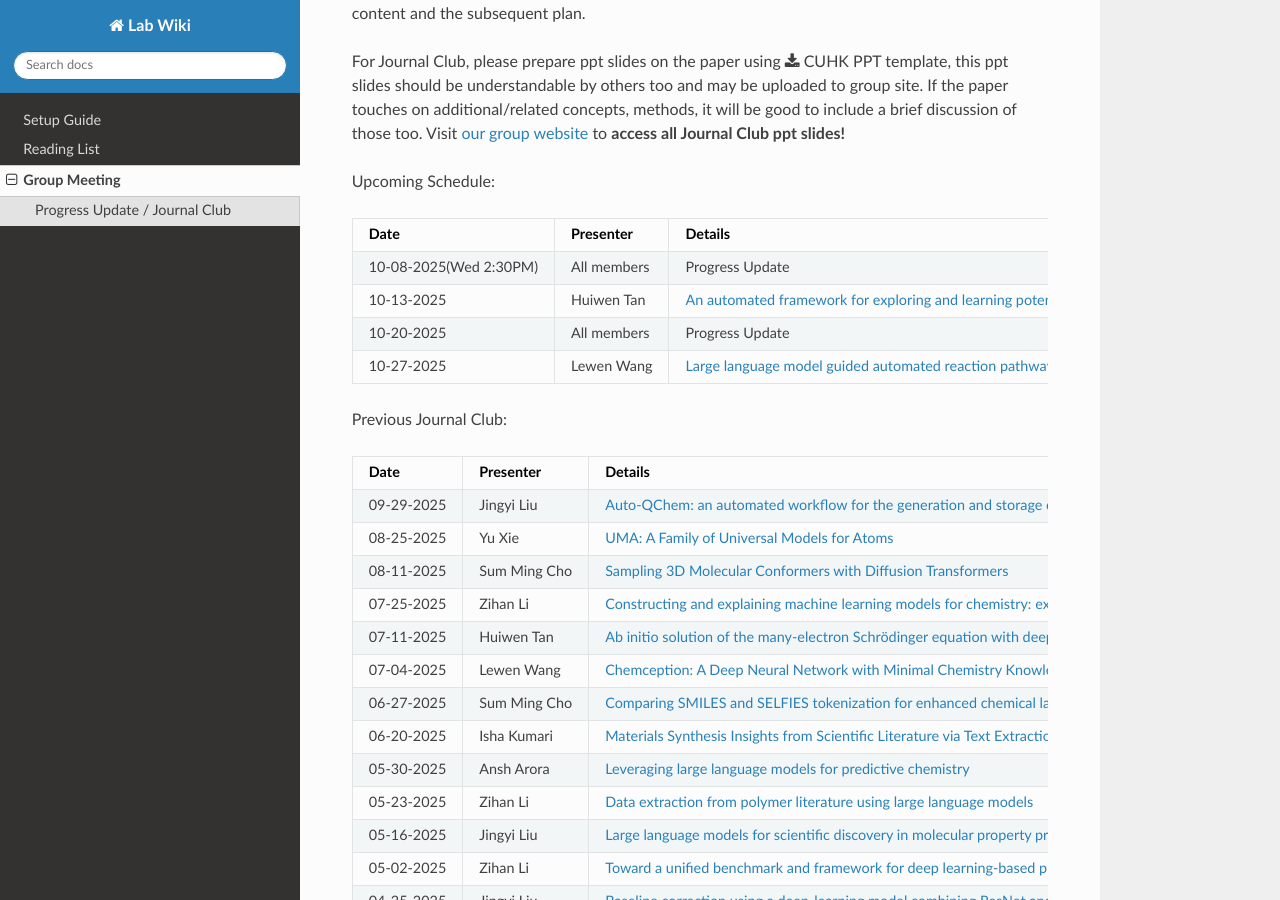
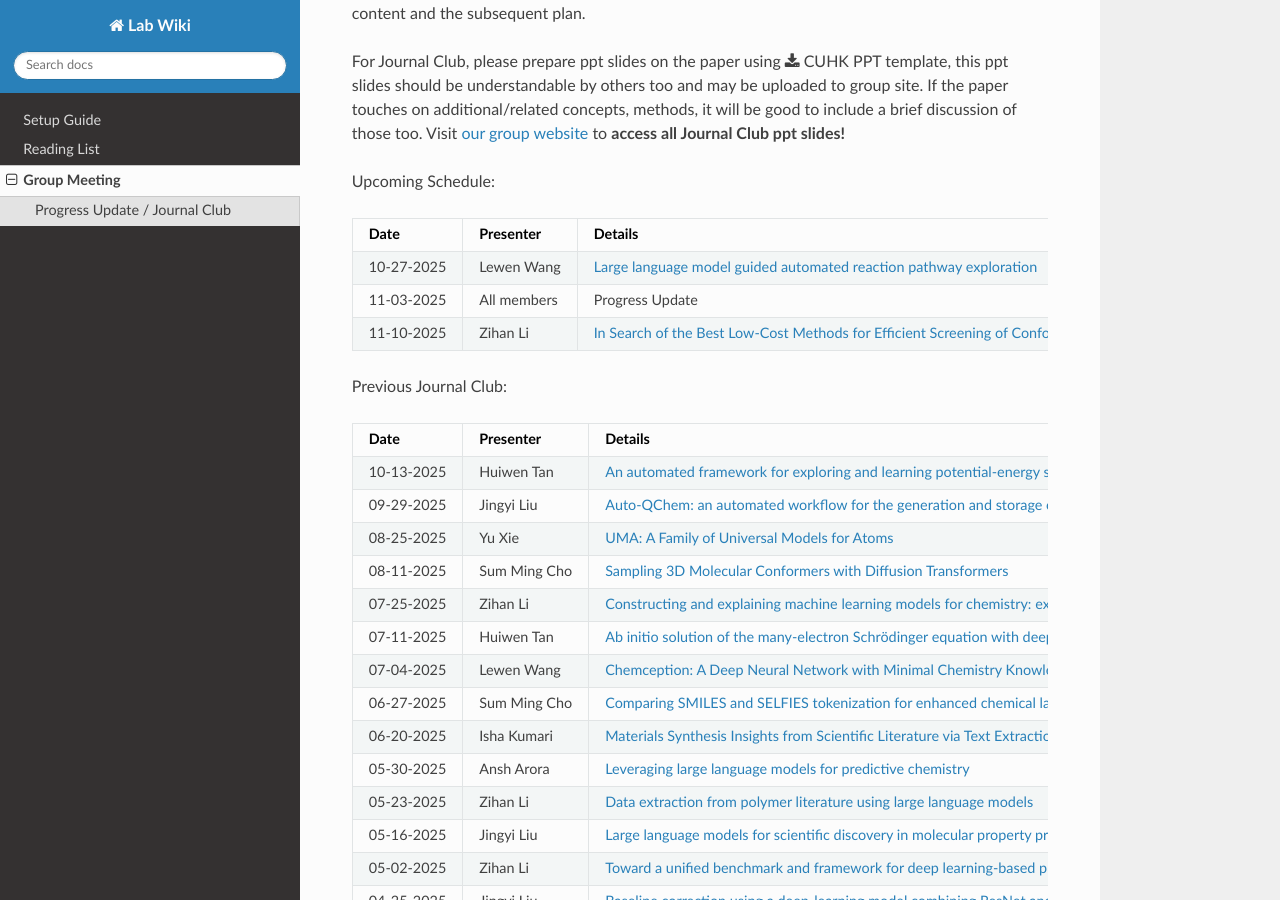
Before and after one commit to ZihanL1/Lab-Wiki, a Sphinx documentation site: the page built from docs/source/meeting.rst, in a window 1280 px wide and 900 px high, scrolled down 502 px. Built offline with Sphinx 7.4.7 and the Read the Docs theme 3.1.0, drawn with Linux system fonts in a browser that asks for light colours.

Commit message:
Update meeting.rst

```diff
--- a/docs/source/meeting.rst
+++ b/docs/source/meeting.rst
@@ -25,18 +25,15 @@ Upcoming Schedule:
    * - **Date**
      - **Presenter**
      - **Details**
-   * - 10-08-2025(Wed 2:30PM)
-     - All members
-     - Progress Update
-   * - 10-13-2025
-     - Huiwen Tan
-     - `An automated framework for exploring and learning potential-energy surfaces <https://doi.org/10.1038/s41467-025-62510-6>`_
-   * - 10-20-2025
-     - All members
-     - Progress Update
    * - 10-27-2025
      - Lewen Wang
      - `Large language model guided automated reaction pathway exploration <http://doi.org/10.1038/s42004-025-01630-y>`_
+   * - 11-03-2025
+     - All members
+     - Progress Update
+   * - 11-10-2025
+     - Zihan Li
+     - `In Search of the Best Low-Cost Methods for Efficient Screening of Conformers <https://doi.org/10.1021/acs.jpca.4c01407>`_
 
 Previous Journal Club:
 
@@ -47,6 +44,9 @@ Previous Journal Club:
    * - **Date**
      - **Presenter**
      - **Details**
+   * - 10-13-2025
+     - Huiwen Tan
+     - `An automated framework for exploring and learning potential-energy surfaces <https://doi.org/10.1038/s41467-025-62510-6>`_
    * - 09-29-2025
      - Jingyi Liu
      - `Auto-QChem: an automated workflow for the generation and storage of DFT calculations for organic molecules <https://pubs.rsc.org/en/content/articlelanding/2022/re/d2re00030j>`_
```
